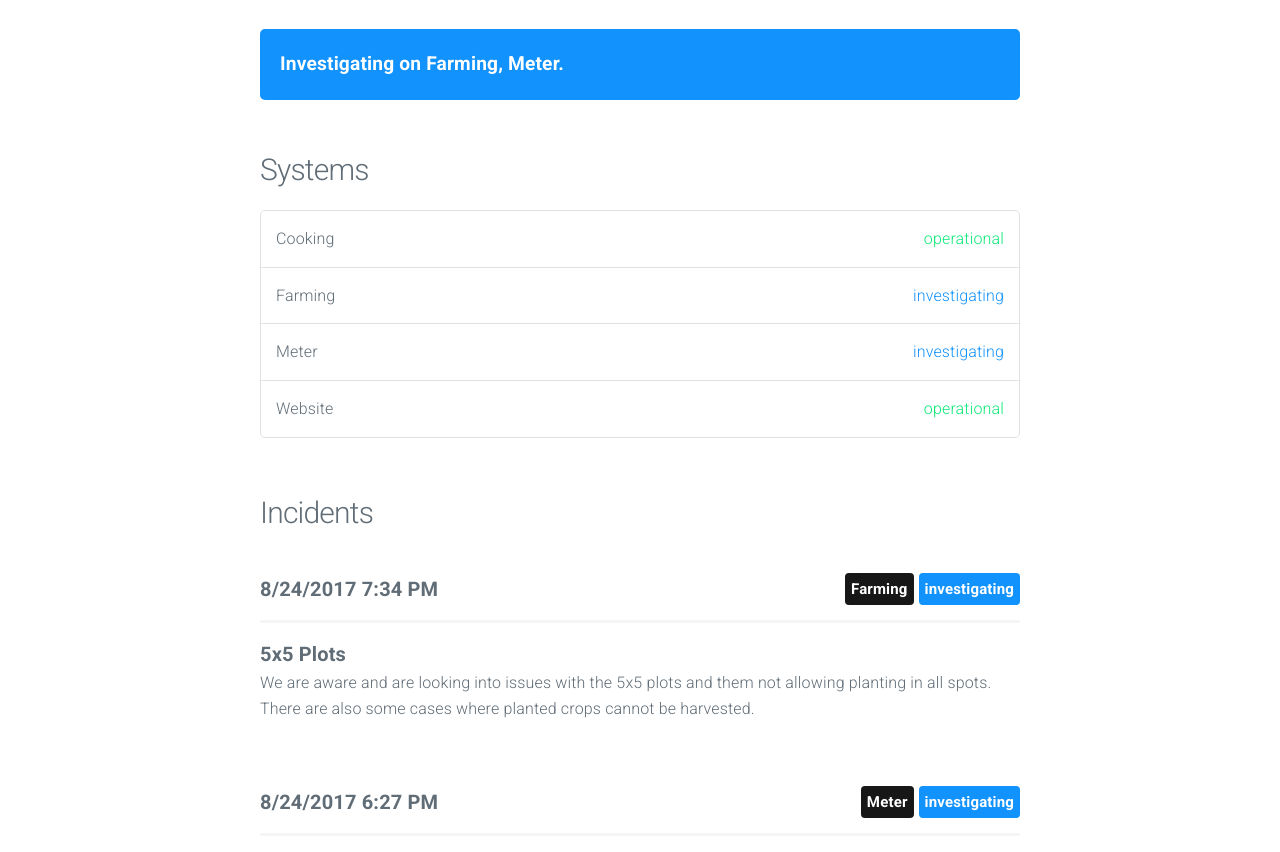
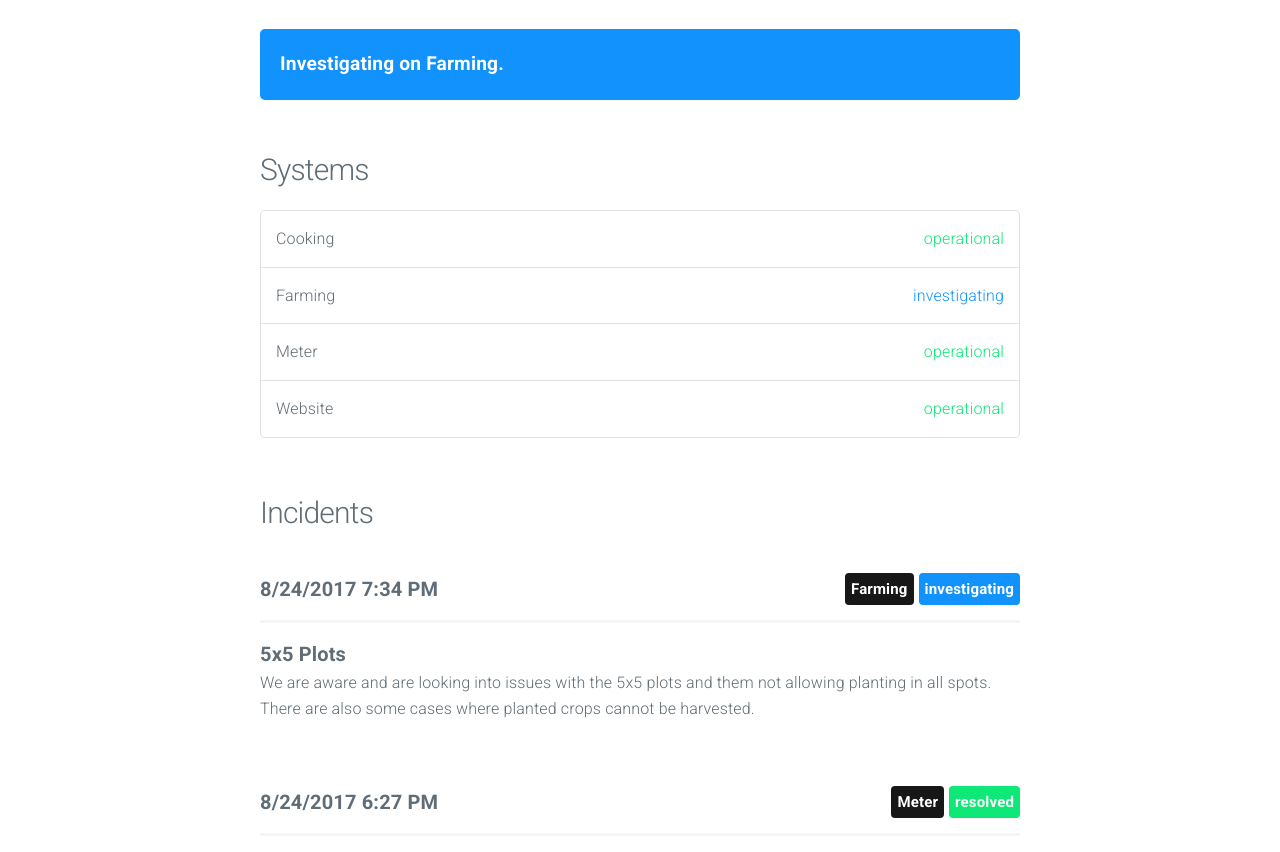
Before and after one commit to nbq/life2status, a plain HTML site: page index.html in a window 1280 px wide. Shown: the part 56-908 px from the top of the page. Drawn offline with nearby package versions, Linux system fonts and the light colour scheme; no server answers.

Commit message:
update index

```diff
--- a/index.html
+++ b/index.html
@@ -31,7 +31,7 @@
 
 
 					<div class="panel investigating">
-						<span data-l10n-id="Investigating">Investigating</span> <span data-l10n-id="on">on</span> Farming, Meter.
+						<span data-l10n-id="Investigating">Investigating</span> <span data-l10n-id="on">on</span> Farming.
 					</div>
 
 
@@ -48,7 +48,7 @@
 					</li>
 
 					<li>
-						Meter <span class="status investigating" data-l10n-id="investigating">investigating</span>
+						Meter <span class="status operational" data-l10n-id="operational">operational</span>
 					</li>
 
 					<li>
@@ -81,7 +81,7 @@
 						<span class="date moment">2017-08-24 18:27:08 UTC</span>
 
 
-							<span class="label investigating float-right" data-l10n-id="investigating">investigating</span>
+							<span class="label operational float-right" data-l10n-id="resolved">resolved</span>
 
 
 							<span class="label system float-right">Meter</span>
```
